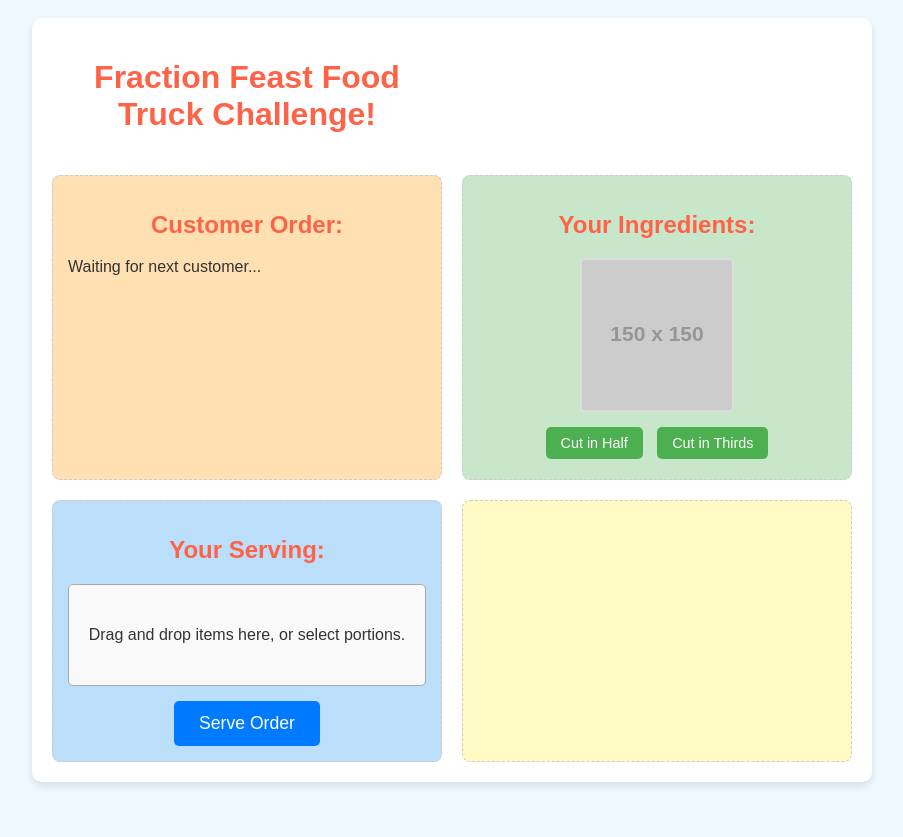
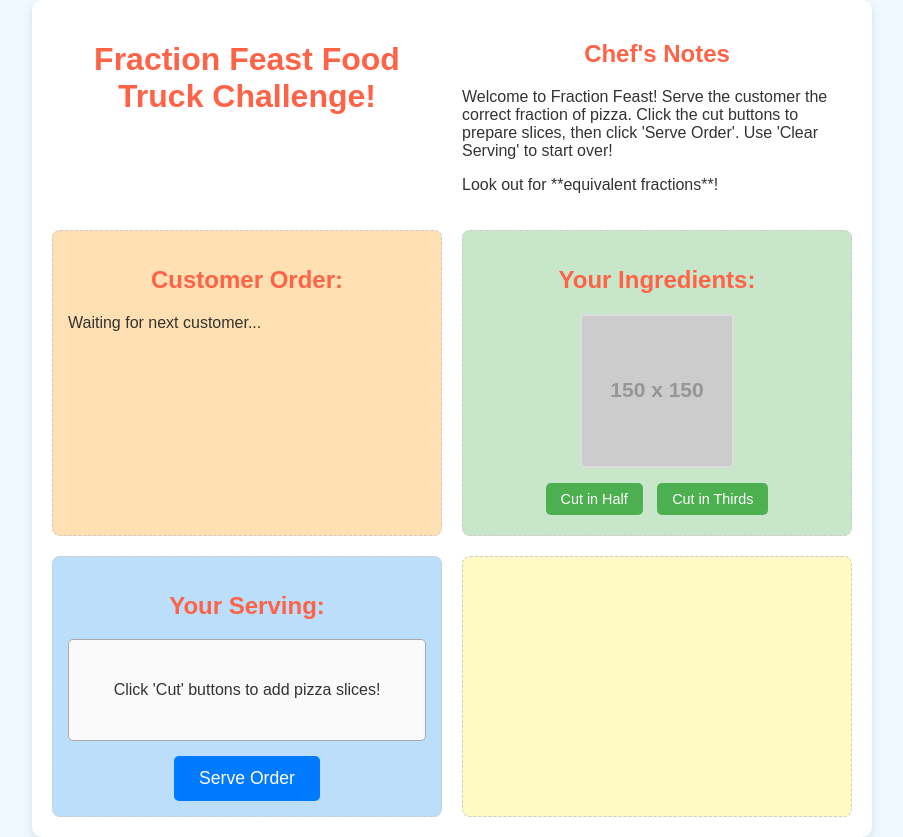
Before and after one commit to crystallisedmoon45/Fraction-Feast, a plain HTML site: page index.html in a window 1280 px wide. Shown: the whole page, without its empty margins (188-1091 px from the left). Before the commit the page ends 800 px from the top, so only its background shows below. Drawn offline with Linux system fonts and the light colour scheme; placeholder pictures from the web are drawn by us.

Commit message:
Update index.html

```diff
--- a/index.html
+++ b/index.html
@@ -13,7 +13,7 @@
         <div id="customer-order">
             <h2>Customer Order:</h2>
             <p id="order-text">Waiting for next customer...</p>
-            </div>
+        </div>
 
         <div id="ingredient-station">
             <h2>Your Ingredients:</h2>
@@ -22,16 +22,21 @@
                 <button id="cut-pizza-half">Cut in Half</button>
                 <button id="cut-pizza-thirds">Cut in Thirds</button>
                 </div>
-            </div>
+        </div>
 
         <div id="serving-area">
             <h2>Your Serving:</h2>
             <div id="current-serving">
-                <p>Drag and drop items here, or select portions.</p>
+                <p>Click 'Cut' buttons to add pizza slices!</p>
             </div>
             <button id="serve-button">Serve Order</button>
         </div>
 
+        <div id="info-textbox">
+            <h2>Chef's Notes</h2>
+            <p>Welcome to Fraction Feast! Serve the customer the correct fraction of pizza. Click the cut buttons to prepare slices, then click 'Serve Order'. Use 'Clear Serving' to start over!</p>
+            <p>Look out for **equivalent fractions**!</p>
+        </div>
         <div id="game-feedback">
             <p id="feedback-message"></p>
         </div>
```
